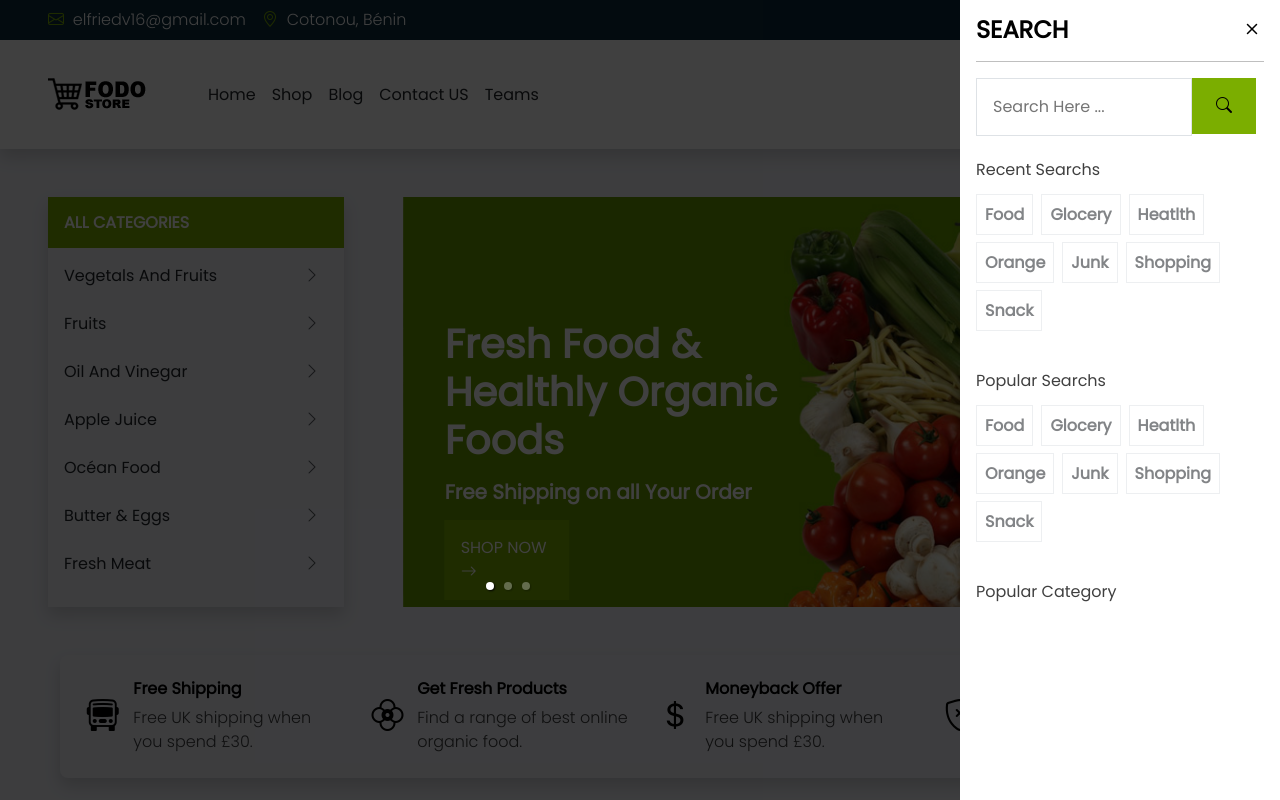
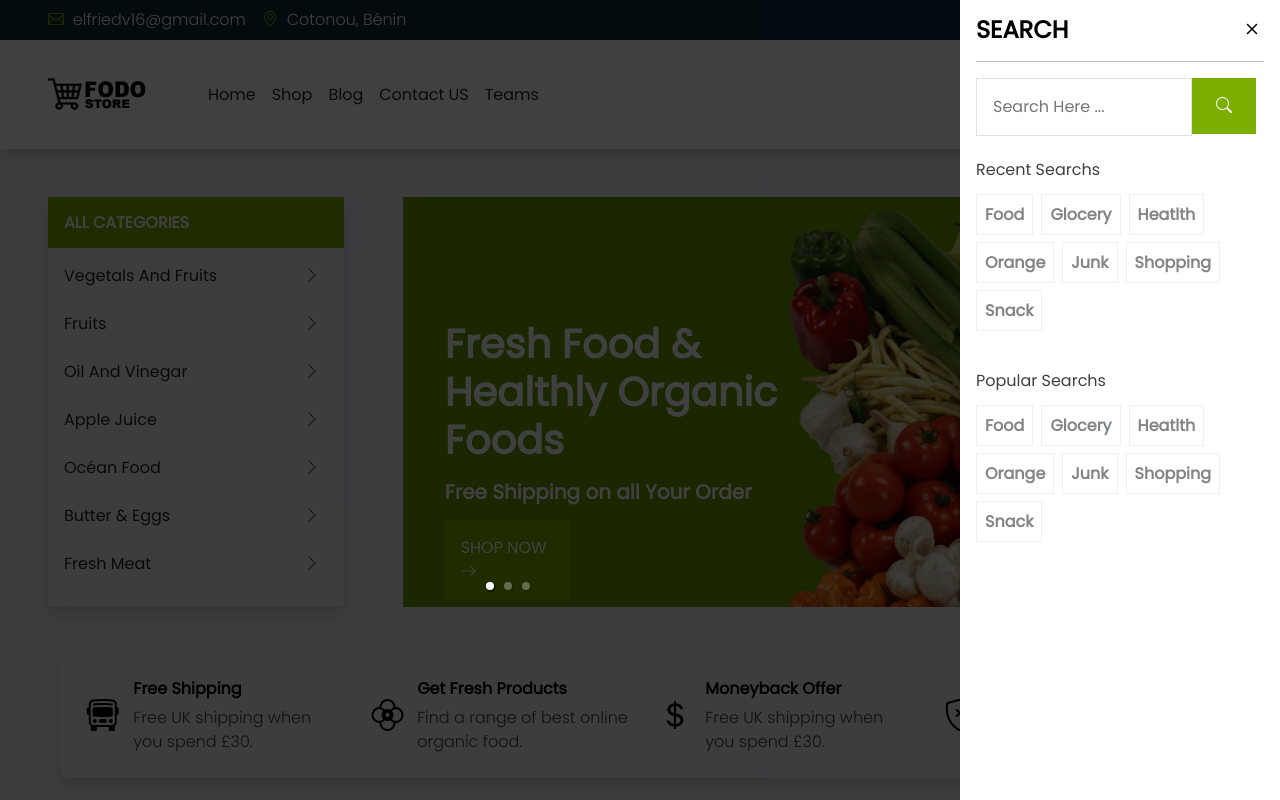
Before and after one commit to v1p3r75/friedshop-front-react, a React (Vite) app: page / in a window 1280 px wide. Both pictures are taken after a click on the element 1152 px from the left and 94 px from the top of the page. Shown: the top 800 px of the page. Built offline with nearby package versions, Linux system fonts and the light colour scheme.

Commit message:
Update View Search Component

```diff
--- a/src/components/ViewSearch.tsx
+++ b/src/components/ViewSearch.tsx
@@ -26,7 +26,7 @@ const ViewSearch = ({ setShow }: { setShow: Function }) => {
                 <div className="overflow-auto">
                     <form action="" method="post" className='w-100 d-flex'>
                         <div className='w-75'><input type="text" name="searchquery" placeholder='Search Here ...' className='p-3 border border-1 rounded-0 w-100' /></div>
-                        <div className='w-25'><button type='submit' className='btn-outline-none border-0 fd-bg-primary rounded-0 py-3 px-4'><i className="bi bi-search w-100"></i></button></div>
+                        <div className='w-25'><button type='submit' className='btn-outline-none border-0 fd-bg-primary rounded-0 py-3 px-4 text-white'><i className="bi bi-search w-100"></i></button></div>
                     </form>
                 </div>
                 <div className='search-category opacity-75 mt-4'>
@@ -38,9 +38,6 @@ const ViewSearch = ({ setShow }: { setShow: Function }) => {
                         <h6>Popular Searchs</h6>
                         <SearchCategory type="recent" />
                     </div>
-                    <div className="popular-category">
-                        <h6>Popular Category</h6>
-                    </div>
                 </div>
             </div>
         </>
```
